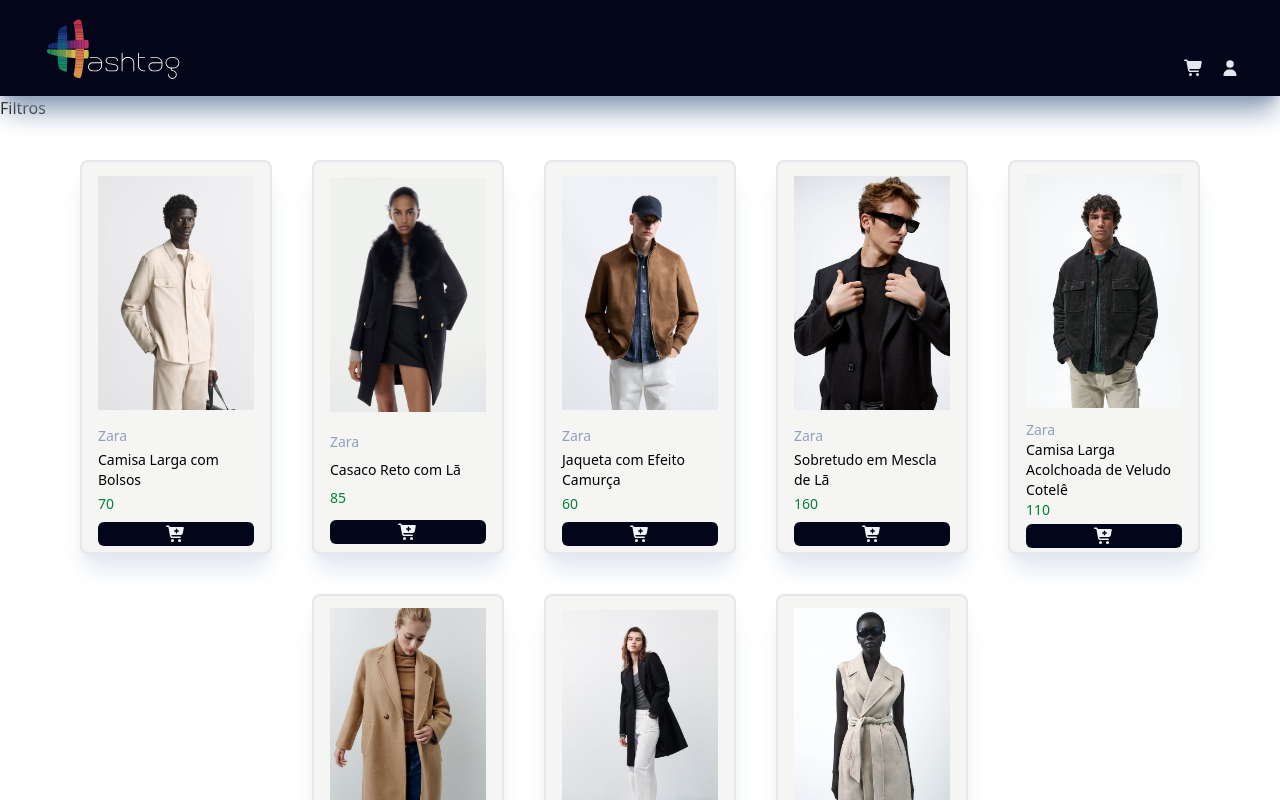
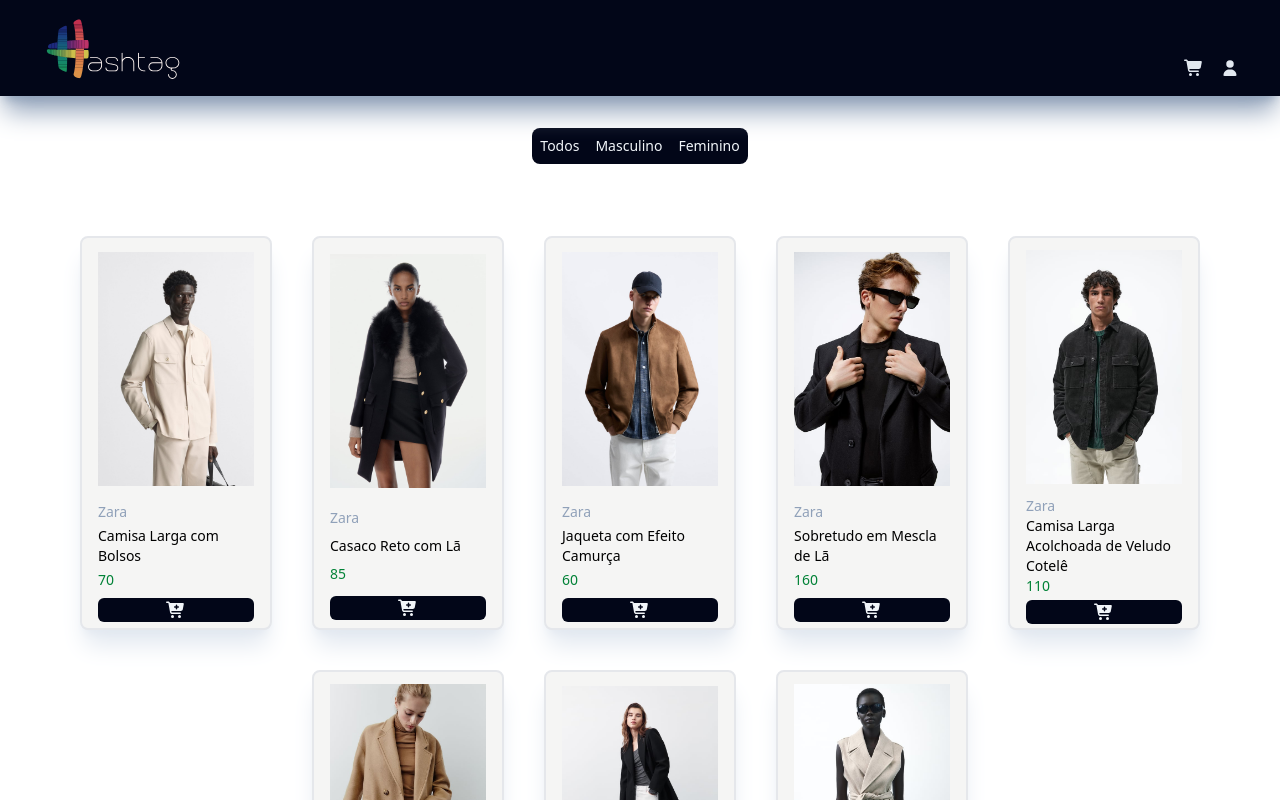
Before and after one commit to auriceliof/hashtag-MagazineProject, a React app in the folder frontend/: page / in a window 1280 px wide. Shown: the top 800 px of the page. Built offline with nearby package versions, Linux system fonts and the light colour scheme; the HTML template or start-up script is replaced by a standard one.

Commit message:
Add filter button

```diff
--- a/frontend/src/pages/HomePage/MainSection.jsx
+++ b/frontend/src/pages/HomePage/MainSection.jsx
@@ -1,10 +1,11 @@
 import React from 'react'
 import ProductsContainer from './ProductsContainer'
+import ProductFilters from './ProductFilters'
 
 const MainSection = () => {
   return (
     <>
-     <h1>Filtros</h1>
+     <ProductFilters />
      <ProductsContainer />
     </>
   )
--- /dev/null
+++ b/frontend/src/pages/HomePage/ProductFilters.jsx
@@ -0,0 +1,47 @@
+import React from "react";
+
+const ProductFilters = () => {
+  return (
+    <section className="flex justify-center items-center py-8">
+      <input
+        id="filter-0"
+        type="radio"
+        name="filter-selection"
+        className="hidden"
+      />
+      <label
+        className="rounded-s-lg bg-slate-950 hover:bg-slate-800 p-2 text-sm text-slate-100 cursor-pointer"
+        htmlFor="filter-0"
+      >
+        Todos
+      </label>
+      <input
+        id="filter-1"
+        type="radio"
+        name="filter-selection"
+        className="hidden"
+      />
+      <label
+        className="bg-slate-950 hover:bg-slate-800 p-2 text-sm text-slate-100 cursor-pointer"
+        htmlFor="filter-1"
+      >
+        Masculino
+      </label>
+      <input
+        id="filter-2"
+        type="radio"
+        name="filter-selection"
+        className="hidden"
+      />
+      <label
+        dir="rtl"
+        className="rounded-s-lg bg-slate-950 hover:bg-slate-800 p-2 text-sm text-slate-100 cursor-pointer"
+        htmlFor="filter-2"
+      >
+        Feminino
+      </label>
+    </section>
+  );
+};
+
+export default ProductFilters;
```
